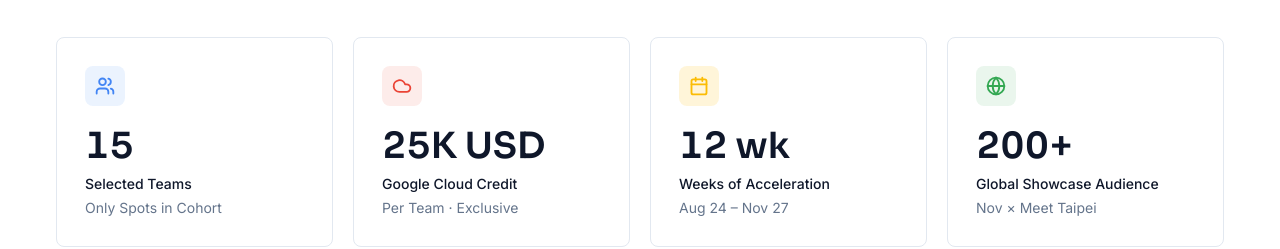
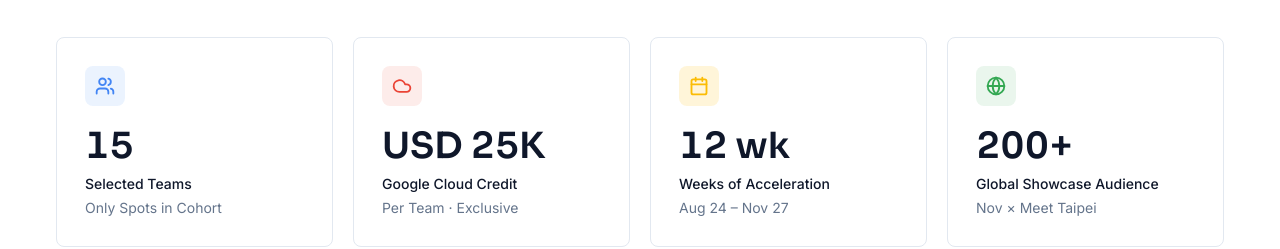
Before and after one commit to NYCU-SYC/Google-Project-Hatcher-X-SparkLabs-Website, a Next.js app: page / in a window 1280 px wide. Shown: the part 980-1229 px from the top of the page. Built offline with nearby package versions, Linux system fonts and the light colour scheme; no server answers.

Commit message:
Use USD prefix for stats credit

```diff
--- a/components/sections/Stats.tsx
+++ b/components/sections/Stats.tsx
@@ -36,7 +36,7 @@ export function Stats() {
     },
     {
       icon: Cloud,
-      value: `${t.stats.items[1]?.prefix ?? ""}${t.stats.items[1]?.value ?? 25}${t.stats.items[1]?.suffix ?? "K USD"}`,
+      value: `${t.stats.items[1]?.prefix ?? "USD "}${t.stats.items[1]?.value ?? 25}${t.stats.items[1]?.suffix ?? "K"}`,
       label: t.stats.items[1]?.label ?? "Google Cloud Credit",
       context: t.stats.items[1]?.sublabel ?? "Per team, exclusive",
       accent: { text: "text-[#EA4335]", bg: "bg-[#EA4335]/10" },
--- a/lib/i18n/translations.ts
+++ b/lib/i18n/translations.ts
@@ -66,8 +66,8 @@ export const translations = {
         { value: 15, label: "入選名額", sublabel: "僅限精選團隊" },
         {
           value: 25,
-          prefix: "",
-          suffix: "K USD",
+          prefix: "USD ",
+          suffix: "K",
           label: "Google Cloud Credit",
           sublabel: "每隊專屬額度",
         },
@@ -595,8 +595,8 @@ export const translations = {
         { value: 15, label: "Selected Teams", sublabel: "Only Spots in Cohort" },
         {
           value: 25,
-          prefix: "",
-          suffix: "K USD",
+          prefix: "USD ",
+          suffix: "K",
           label: "Google Cloud Credit",
           sublabel: "Per Team · Exclusive",
         },
```
